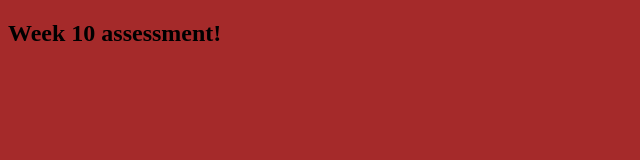
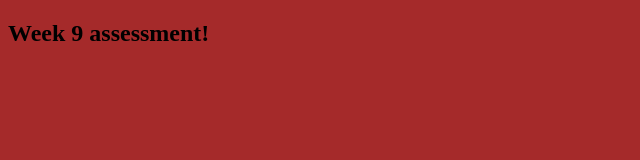
Before and after one commit to KaraniWachira/week10--Assessement, a plain HTML site: page index.html in a window 1280 px wide. Shown: the full height of the page, 0-640 px from the left. Drawn offline with Linux system fonts and the light colour scheme.

Commit message:
second commit: rectified question 1

```diff
--- a/index.html
+++ b/index.html
@@ -3,10 +3,10 @@
 <head>
     <meta charset="UTF-8">
     <meta name="viewport" content="width=device-width, initial-scale=1.0">
-    <title>week 10 assessment</title>
+    <title>week 9 assessment</title>
 </head>
 <body style="background-color: brown;">
-    <h2>Week 10 assessment!</h2>
+    <h2>Week 9 assessment!</h2>
 
 
 
```
